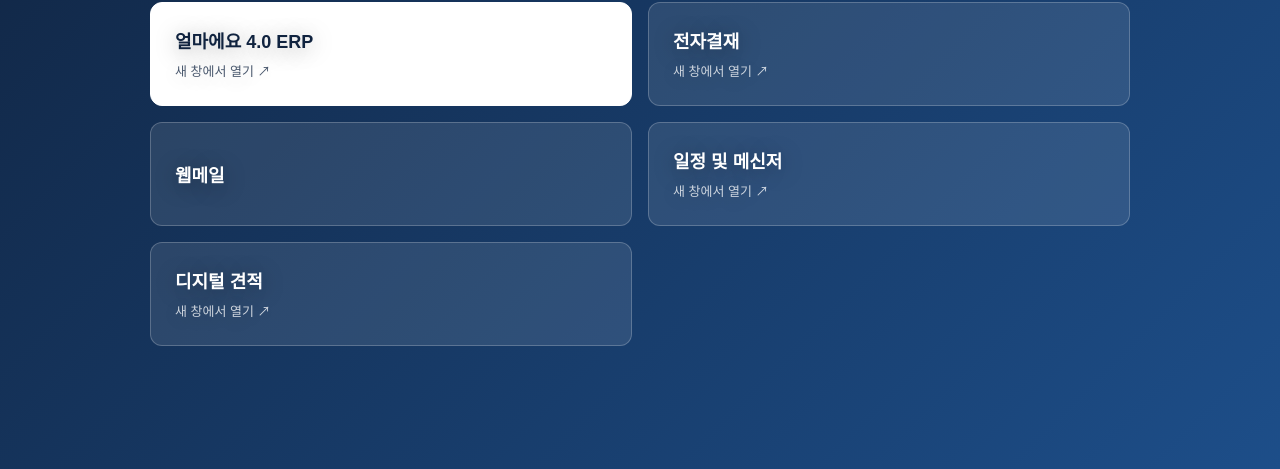
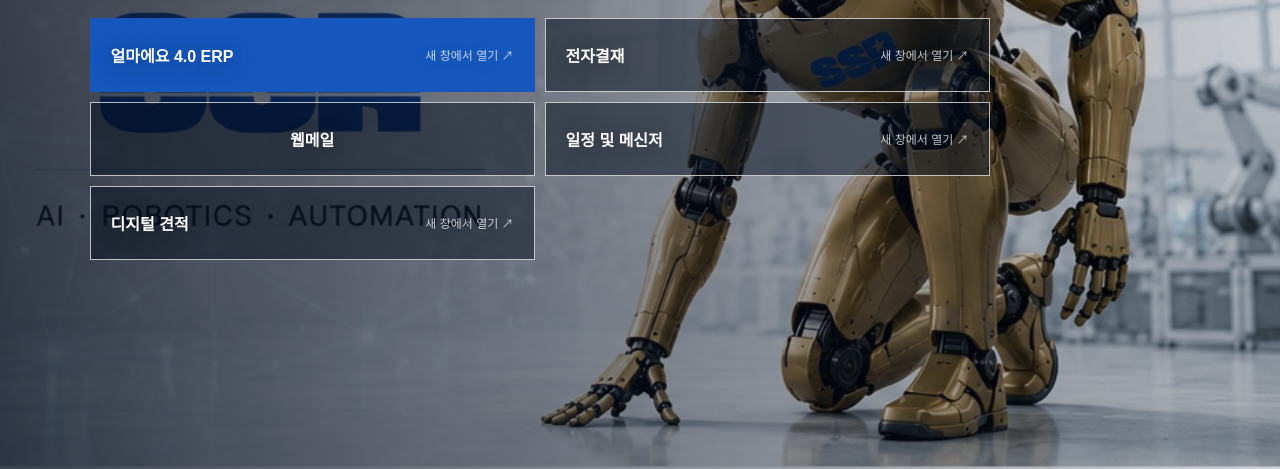
Before and after one commit to zzins4683/main, a plain HTML site: page public/index.html in a window 1280 px wide. Shown: the part 331-800 px from the top of the page. Drawn offline with Linux system fonts and the light colour scheme.

Commit message:
Restore robot hero on work dashboard
Co-authored-by: Copilot App <223556219+Copilot@users.noreply.github.com>

```diff
--- a/public/index.html
+++ b/public/index.html
@@ -353,7 +353,9 @@
     .notice a { display: none; }
     .hero {
       min-height: calc(100vh - 38px);
-      background: linear-gradient(135deg, #10233f, #1d4e89);
+      background:
+        linear-gradient(90deg, rgba(4,13,30,.78) 0%, rgba(4,13,30,.48) 48%, rgba(4,13,30,.18) 100%),
+        url("assets/ssr-hero.jpg") center center / cover no-repeat;
     }
     .hero::after { display: none; }
     .site-header {
@@ -366,11 +368,11 @@
       min-height: calc(100vh - 110px);
       padding: 64px 7vw 80px;
       align-items: flex-start;
-      justify-content: center;
+      justify-content: flex-start;
     }
     .copy {
-      width: min(100%, 980px);
-      margin: 0;
+      width: min(100%, 900px);
+      margin: 2vh 0 0;
     }
     .eyebrow { margin-bottom: 12px; }
     h1 { font-size: clamp(38px, 5vw, 58px); letter-spacing: -2px; }
@@ -379,27 +381,27 @@
     .hero-cta {
       display: grid;
       grid-template-columns: repeat(2, minmax(0, 1fr));
-      gap: 16px;
+      gap: 10px;
       margin-top: 34px;
     }
     .cta {
-      min-height: 104px;
-      padding: 23px 24px;
+      min-height: 74px;
+      padding: 18px 20px;
       display: flex;
-      flex-direction: column;
-      align-items: flex-start;
+      flex-direction: row;
+      align-items: center;
       justify-content: center;
-      gap: 8px;
-      border: 1px solid rgba(255,255,255,.22);
-      border-radius: 12px;
-      background: rgba(255,255,255,.1);
+      gap: 12px;
+      border: 1px solid rgba(255,255,255,.7);
+      border-radius: 0;
+      background: rgba(3,12,28,.5);
       text-align: left;
-      font-size: 18px;
-      transition: background .2s ease, transform .2s ease;
+      font-size: 16px;
+      transition: background .2s ease, color .2s ease;
     }
-    .cta.primary { border-color: #fff; background: #fff; color: #10233f; }
-    .cta:hover { transform: translateY(-2px); background: #fff; border-color: #fff; color: #10233f; }
-    .cta small { font-size: 13px; font-weight: 500; opacity: .76; }
+    .cta.primary { border-color: var(--ssr-blue); background: var(--ssr-blue); color: #fff; }
+    .cta:hover { background: #fff; border-color: #fff; color: var(--ssr-deep); }
+    .cta small { margin-left: auto; font-size: 12px; font-weight: 500; opacity: .76; white-space: nowrap; }
     .scroll-guide { display: none; }
     .section, footer { display: none; }
 
@@ -409,8 +411,8 @@
       .brand-copy { display: block; }
       .hero { min-height: calc(100vh - 38px); }
       .hero-content { min-height: calc(100vh - 110px); padding: 48px 22px 56px; }
-      .hero-cta { grid-template-columns: 1fr; gap: 12px; margin-top: 28px; }
-      .cta { min-height: 82px; padding: 17px 20px; }
+      .hero-cta { grid-template-columns: 1fr; gap: 8px; margin-top: 28px; }
+      .cta { min-height: 64px; padding: 15px 16px; }
     }
   </style>
 </head>
```
